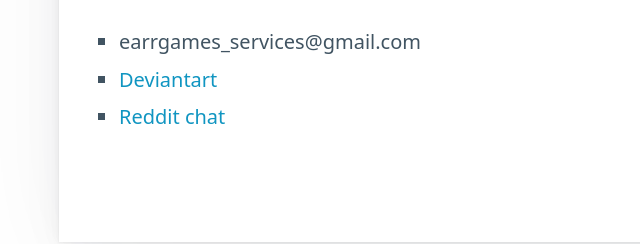
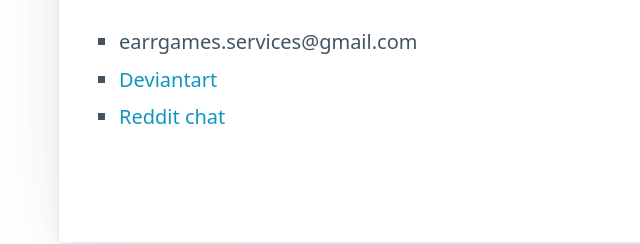
Before and after one commit to earrgames/earrgames.github.io, a plain HTML site: page freelancing/index.html in a window 1280 px wide. Shown: the part 1828-2072 px from the top of the page, 16-656 px from the left. Drawn offline with Linux system fonts and the light colour scheme.

Commit message:
Update index.html

```diff
--- a/freelancing/index.html
+++ b/freelancing/index.html
@@ -82,7 +82,7 @@
             <h3>I usually answer quicker through email.</h3>
           </hgroup>
            <ul>
-		   <li>earrgames_services@gmail.com</li>
+		   <li>earrgames.services@gmail.com</li>
 		   <li><a href="https://www.deviantart.com/earrgames">Deviantart</a></li>
 		   <li><a href="https://reddit.com/u/earrgames">Reddit chat</a></li>
 		   </ul>
```
